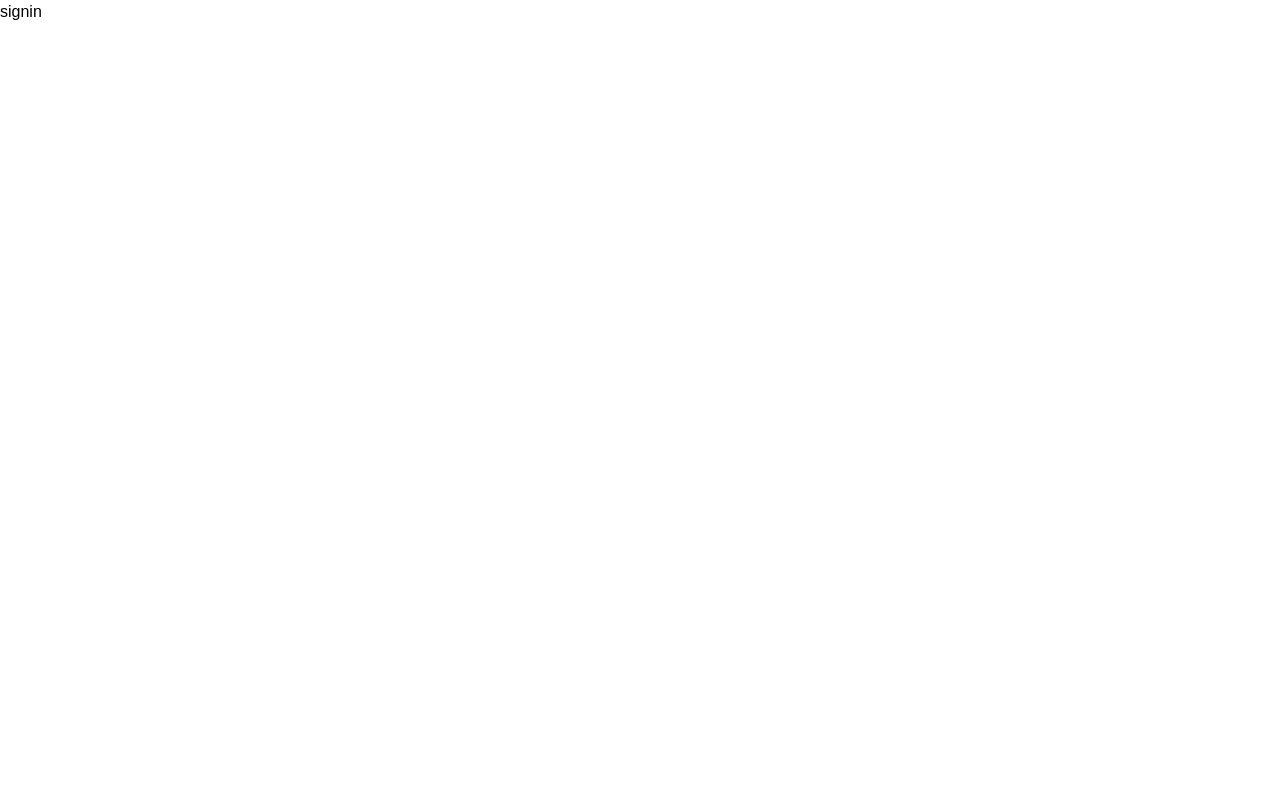
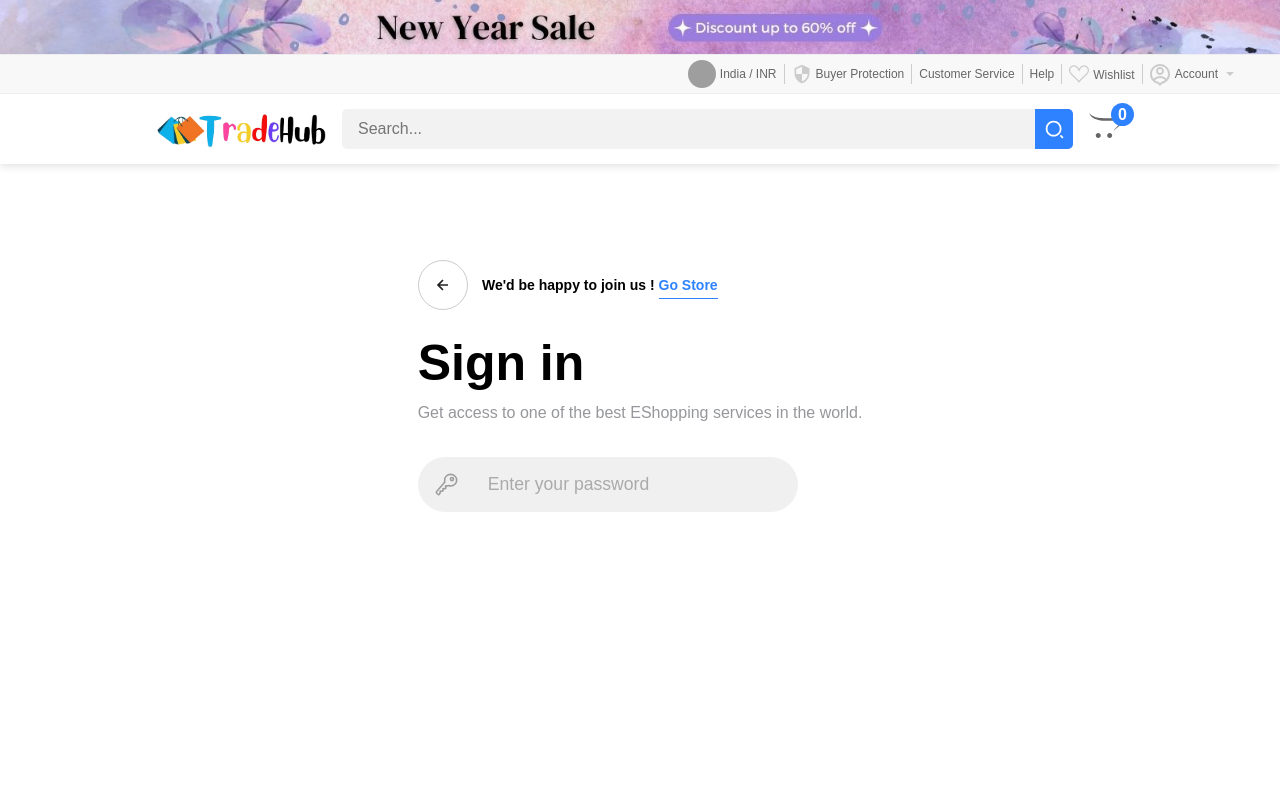
Before and after one commit to ghazalazameer/Trade-Hub, a Next.js app: page /signin in a window 1280 px wide. Shown: the top 800 px of the page. Built offline with nearby package versions, Linux system fonts and the light colour scheme; no server answers; grey boxes are pictures that could not be loaded.

Commit message:
auth0 setup

```diff
--- a/components/header/UserMenu.js
+++ b/components/header/UserMenu.js
@@ -1,5 +1,6 @@
 import styles from "./styles.module.scss";
 import Link from "next/link";
+import { signOut, signIn } from "next-auth/react";
 
 export default function UserMenu({session}) {
   return (
@@ -15,13 +16,13 @@ export default function UserMenu({session}) {
         <div className={styles.col}>
             <span>Welcome Back,</span>
             <h3>{session.user.name}</h3>
-            <span>Sign Out</span>
+            <span onClick={()=>signOut()}>Sign Out</span>
         </div>
     </div>
    ):(
     <div className={styles.flex}>
         <button className={styles.btn_primary}>Register</button>
-        <button className={styles.btn_outlined}>Login</button>
+        <button className={styles.btn_outlined} onClick={()=>signIn()}>Login</button>
     </div>
    )}
    <ul>
--- /dev/null
+++ b/components/inputs/loginInput/index.js
@@ -0,0 +1,21 @@
+import styles from "./styles.module.scss";
+import { BiUser } from "react-icons/bi";
+import { SiMinutemailer } from "react-icons/si";
+import { IoKeyOutline } from "react-icons/io5";
+
+export default function LoginInput({ icon, placeholder }) {
+  return (
+    <div className={styles.input}>
+      {icon == "user" ? (
+        <BiUser />
+      ) : icon == "email" ? (
+        <SiMinutemailer />
+      ) : icon == "password" ? (
+        <IoKeyOutline />
+      ) : (
+        ""
+      )}
+      <input type="text" placeholder={placeholder} />
+    </div>
+  );
+}
--- /dev/null
+++ b/components/inputs/loginInput/styles.module.scss
@@ -0,0 +1,69 @@
+.input {
+    position: relative;
+    max-width: 380px;
+    width: 100%;
+    background-color: #f0f0f0;
+    margin: 10px 0;
+    height: 55px;
+    border-radius: 55px;
+    display: grid;
+    grid-template-columns: 15% 85%;
+    align-items: center;
+    padding: 0 1rem;
+    margin-bottom: 1rem;
+    svg {
+      width: 25px;
+      height: 25px;
+      stroke: #6666669a;
+      fill: #6666669a;
+    }
+    input {
+      background: none;
+      outline: none;
+      border: none;
+      line-height: 1;
+      font-weight: 600;
+      font-size: 1.1rem;
+      color: #333;
+      &::placeholder {
+        color: #aaa;
+        font-weight: 500;
+      }
+    }
+  }
+  .error {
+    background: $light-error-color !important;
+    margin-top: 5rem !important;
+    input {
+      color: #fff !important;
+      &::placeholder {
+        color: #fff !important;
+      }
+    }
+    svg {
+      fill: #fff !important;
+      stroke: #fff;
+    }
+  }
+  .error__popup {
+    position: absolute;
+    top: -70px;
+    background: $error-color;
+    height: 60px;
+    width: 100%;
+    border-radius: 20px;
+    display: grid;
+    place-items: center;
+    color: #fff;
+    font-weight: 700;
+    font-size: 14px;
+    padding: 10px;
+    span {
+      position: absolute;
+      bottom: -9px;
+      left: 1rem;
+      border-top: 10px solid $error-color;
+      border-right: 10px solid transparent;
+      border-left: 10px solid transparent;
+    }
+  }
--- a/package.json
+++ b/package.json
@@ -12,6 +12,7 @@
     "@auth/mongodb-adapter": "^2.5.1",
     "@reduxjs/toolkit": "^2.2.2",
     "dotenv": "^16.4.5",
+    "formik": "^2.4.5",
     "mongodb": "^6.5.0",
     "mongoose": "^8.2.3",
     "next": "^14.1.4",
@@ -26,7 +27,8 @@
     "redux-persist": "^6.0.0",
     "redux-thunk": "^3.1.0",
     "sass": "^1.72.0",
-    "scss": "^0.2.4"
+    "scss": "^0.2.4",
+    "yup": "^1.4.0"
   },
   "devDependencies": {
     "eslint": "^8",
--- a/pages/signin.js
+++ b/pages/signin.js
@@ -1,9 +1,44 @@
-import React from 'react'
+import Footer from "@/components/footer";
+import Header from "@/components/header";
+import LoginInput from "@/components/inputs/loginInput";
+import styles from "@/styles/signin.module.scss";
+import { Formik, Form } from "formik";
+import Link from "next/link";
+import { BiLeftArrowAlt } from "react-icons/bi";
 
 export default function signin() {
   return (
-    <div>
-      signin
-    </div>
-  )
+    <>
+      <Header />
+      <div className={styles.login}>
+        <div className={styles.login__container}>
+          <div className={styles.login__header}>
+            <div className={styles.back__svg}>
+              <BiLeftArrowAlt />
+            </div>
+            <span>
+              We&apos;d be happy to join us ! <Link href="/">Go Store</Link>
+            </span>
+          </div>
+          <div className={styles.login__form}>
+            <h1>Sign in</h1>
+            <p>
+              Get access to one of the best EShopping services in the world.
+            </p>
+            <Formik>
+              {(form) => (
+                <Form>
+                  <LoginInput
+                    icon="password"
+                    placeholder="Enter your password"
+                  />
+                </Form>
+              )}
+            </Formik>
+          </div>
+        </div>
+      </div>
+      <Footer country="India" />
+    </>
+  );
 }
--- /dev/null
+++ b/styles/signin.module.scss
@@ -0,0 +1,131 @@
+.login {
+    position: relative;
+    min-height: 100vh;
+    overflow: hidden;
+    display: flex;
+    justify-content: center;
+    @media (max-width: 790px) {
+      flex-direction: column;
+      align-items: center;
+    }
+
+    &__container {
+      padding: 3rem;
+      &:last-of-type {
+        margin-top: 3rem;
+        @media (max-width: 790px) {
+          margin-top: 0;
+        }
+      }
+    }
+    &__header {
+      display: flex;
+      align-items: center;
+      justify-content: space-between;
+      max-width: 300px;
+      .back__svg {
+        width: 50px;
+        height: 50px;
+        border: 1px solid #66666657;
+        border-radius: 50%;
+        display: grid;
+        place-items: center;
+        cursor: pointer;
+
+        &:hover {
+          border-color: $blue-color;
+          svg {
+            fill: $blue-color;
+          }
+        }
+        svg {
+          width: 20px;
+          height: 20px;
+          fill: #222;
+        }
+      }
+      span {
+        font-weight: 600;
+        font-size: 14px;
+        //padding-left: 10px;
+        a {
+          color: $blue-color;
+          cursor: pointer;
+          border-bottom: 1px solid $blue-color;
+          padding-bottom: 5px;
+        }
+      }
+    }
+    &__form {
+      margin-top: 1rem;
+      h1 {
+        font-size: 50px;
+        margin: 0;
+      }
+      p {
+        color: #96979b;
+      }
+      form {
+        margin-top: 2rem;
+      }
+      .forgot {
+        color: #666;
+        padding-top: 1rem;
+        font-size: 14px;
+        width: fit-content;
+        height: 40px;
+        &:hover {
+          color: $blue-color;
+          border-bottom: 1px solid $blue-color;
+        }
+      }
+    }
+    &__socials {
+      margin-top: 1rem;
+      .or {
+        position: relative;
+        color: #666;
+        padding-left: 8rem;
+        &:before,
+        &:after {
+          content: "";
+          width: 130px;
+          height: 1px;
+          background: #66666648;
+          position: absolute;
+          top: 50%;
+        }
+        &:before {
+          left: 250px;
+        }
+        &:after {
+          left: -10px;
+        }
+      }
+      &_wrap {
+        margin-top: 1rem;
+        display: flex;
+        flex-direction: column;
+        gap: 1rem;
+        padding-left: 3rem;
+        img {
+          width: 36px;
+          cursor: pointer;
+        }
+      }
+    }
+  }
+  .social__btn {
+    border: none;
+    outline: none;
+    width: 290px;
+    height: 50px;
+    border-radius: 50px;
+    display: flex;
+    align-items: center;
+    padding-left: 5%;
+    gap: 10px;
+    background: transparent;
+    border: 1px solid #66666683;
+    cursor: pointer;
+  }
```
Also changed, not shown: pages/api/auth/[...nextauth].js (+12 -5 lines), 1 other file (tests, documents, lock files or other folders).
